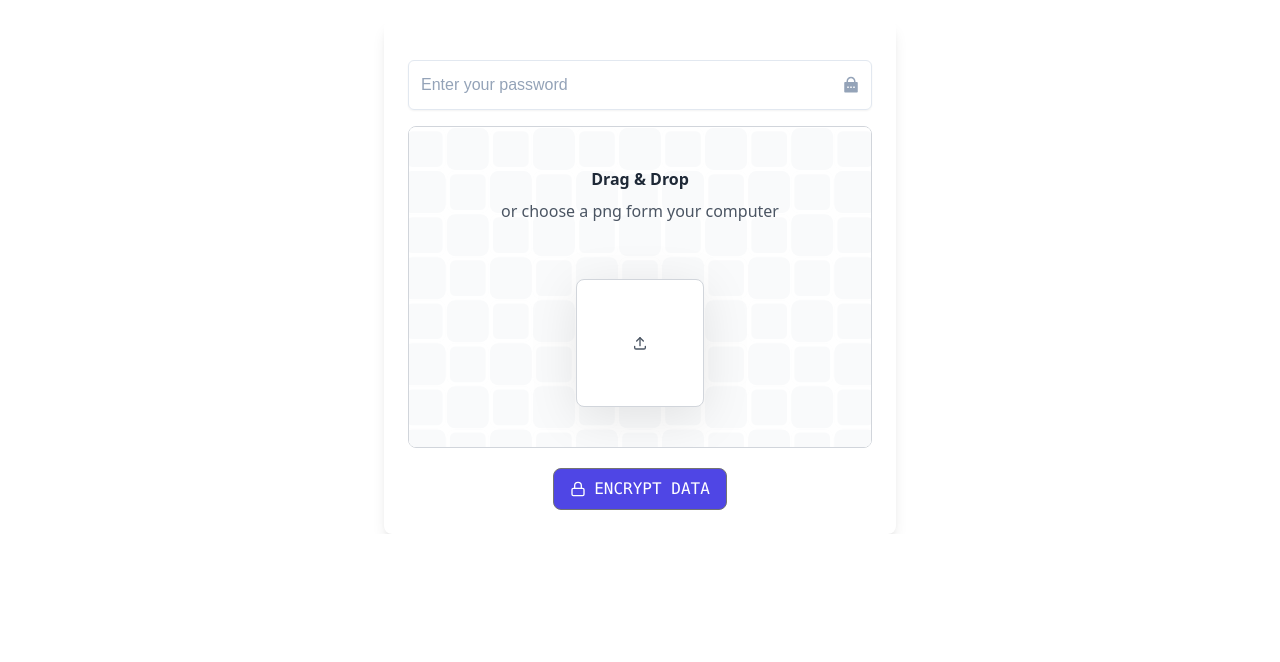
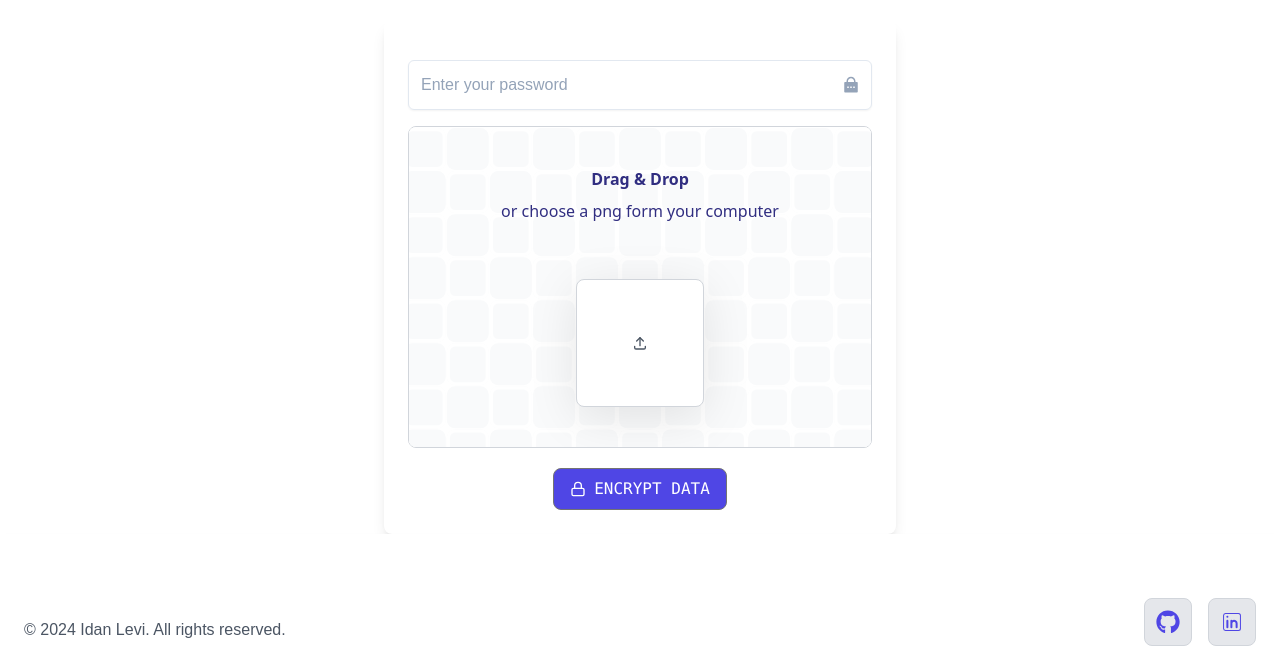
Before and after one commit to idanidan29/steganography, a Next.js app in the folder client/: page / in a window 1280 px wide. Shown: the part 780-1442 px from the top of the page. Before the commit the page ends 1314 px from the top, so only its background shows below. Built offline with nearby package versions, Linux system fonts and the light colour scheme.

Commit message:
adding a footer

```diff
--- a/client/app/page.tsx
+++ b/client/app/page.tsx
@@ -1,6 +1,7 @@
 "use client"
 
 import { Encoder } from "@/components/Encoder";
+import Footer from "@/components/Footer";
 import { Hero } from "@/components/Hero";
 
 
@@ -9,6 +10,7 @@ export default function Home() {
     <div className="">
       <Hero/>
       <Encoder/>
+      <Footer/>
     </div>
   );
 }
--- /dev/null
+++ b/client/components/Footer.tsx
@@ -0,0 +1,38 @@
+import { FaGithub } from "react-icons/fa";
+import { CiLinkedin } from "react-icons/ci";
+
+const Footer = () => {
+  return (
+    <footer className="w-full bg-white pt-16  px-6 shadow-md" id="contact">
+      <div className="flex flex-col md:flex-row justify-between items-center">
+        {/* Copyright Text */}
+        <p className="text-sm md:text-base font-light text-gray-600">
+          © 2024 Idan Levi. All rights reserved.
+        </p>
+
+        {/* Social Icons */}
+        <div className="flex space-x-4 mt-4 md:mt-0 pb-4">
+          {/* GitHub */}
+          <a href="https://github.com/idanidan29" target="_blank" rel="noopener noreferrer">
+            <div className="w-12 h-12 flex justify-center items-center
+                            bg-gray-200 rounded-lg border border-gray-300
+                            transition-all duration-300 hover:bg-gray-300 hover:scale-105">
+              <FaGithub className="text-indigo-600 text-2xl" />
+            </div>
+          </a>
+
+          {/* LinkedIn */}
+          <a href="https://www.linkedin.com/in/idan-levi-7a8506242/" target="_blank" rel="noopener noreferrer">
+            <div className="w-12 h-12 flex justify-center items-center
+                            bg-gray-200 rounded-lg border border-gray-300
+                            transition-all duration-300 hover:bg-gray-300 hover:scale-105">
+              <CiLinkedin className="text-indigo-600 text-2xl" />
+            </div>
+          </a>
+        </div>
+      </div>
+    </footer>
+  );
+};
+
+export default Footer;
--- a/client/components/ui/file-upload.tsx
+++ b/client/components/ui/file-upload.tsx
@@ -57,10 +57,10 @@ export const FileUpload = ({ onChange }: { onChange?: (files: File[]) => void })
           <GridPattern />
         </div>
         <div className="flex flex-col items-center justify-center">
-          <p className="relative z-20 font-sans font-bold text-base text-gray-800">
+          <p className="relative z-20 font-sans font-bold text-base text-indigo-900">
             Drag & Drop
           </p>
-          <p className="relative z-20 font-sans text-base text-gray-600 mt-2">
+          <p className="relative z-20 font-sans text-base text-indigo-900 mt-2">
             or choose a png form your computer
           </p>
           <div className="relative w-full mt-10 max-w-md mx-auto">
```
